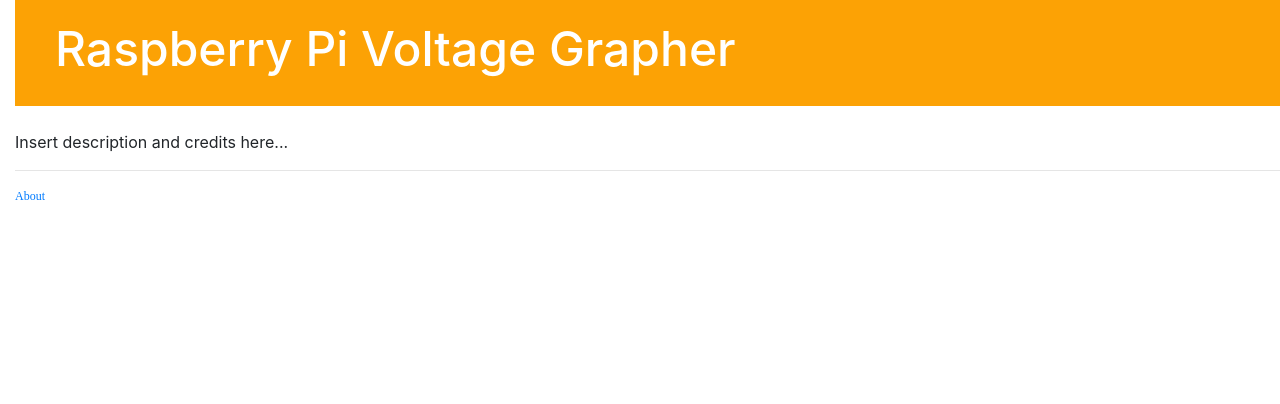
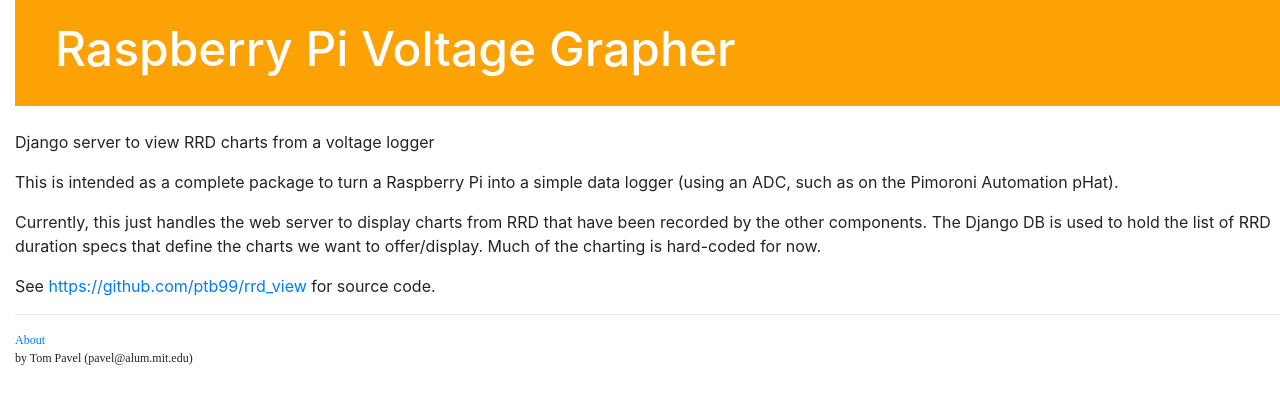
Before and after one commit to ptb99/rrd_view, a Django app: page /about/ in a window 1280 px wide. Shown: the top 404 px of the page. Run offline with Django 3.2, Linux system fonts and the light colour scheme; some libraries are stand-ins or nearby versions.

Commit message:
Tweaks based on reading more django tutorials.
- move templates to volts/*.html to avoid potential namespace clashes in the
  possible future
- utilize the {% url %} directive for cross links
- fill in the about.html page with some content
- go back to DEBUG = True (to handle static file issue)
- add in init-data.json to use with ./manage.py loaddata to get a reasonable
  set of charts in a fresh installation

```diff
--- /dev/null
+++ b/init-data.json
@@ -0,0 +1,42 @@
+[
+   {
+      "pk" : 1,
+      "fields" : {
+         "label" : "10 min",
+         "duration" : "10m"
+      },
+      "model" : "volts.graph"
+   },
+   {
+      "model" : "volts.graph",
+      "fields" : {
+         "label" : "hour",
+         "duration" : "1h"
+      },
+      "pk" : 2
+   },
+   {
+      "fields" : {
+         "label" : "8 hours",
+         "duration" : "8h"
+      },
+      "pk" : 3,
+      "model" : "volts.graph"
+   },
+   {
+      "pk" : 4,
+      "fields" : {
+         "duration" : "1d",
+         "label" : "day"
+      },
+      "model" : "volts.graph"
+   },
+   {
+      "model" : "volts.graph",
+      "pk" : 5,
+      "fields" : {
+         "label" : "week",
+         "duration" : "7d"
+      }
+   }
+]
--- a/rrd_view/settings.py
+++ b/rrd_view/settings.py
@@ -23,8 +23,8 @@
 SECRET_KEY = '94jp-yq!)e&i)t)noa82h5tul-g_$!+sa$a!ta+we^(9-c-=!e'
 
 # SECURITY WARNING: don't run with debug turned on in production!
-#DEBUG = True
-DEBUG = False
+DEBUG = True                    # need this to do static files
+
 
 # not a good solution security-wise, but OK for a quick hack
 #ALLOWED_HOSTS = []
--- a/volts/templates/about.html
+++ /dev/null
@@ -1,8 +0,0 @@
-<!-- volts/templates/about.html -->
-{% extends 'base.html' %}
-
-{% block content %}
-	<p>
-Insert description and credits here...
-	</p>
-{% endblock %}
--- /dev/null
+++ b/volts/templates/volts/about.html
@@ -0,0 +1,20 @@
+<!-- volts/templates/about.html -->
+{% extends 'volts/base.html' %}
+
+{% block content %}
+	<p>Django server to view RRD charts from a voltage logger</p>
+	<p>
+This is intended as a complete package to turn a Raspberry Pi into a simple
+data logger (using an ADC, such as on the Pimoroni Automation pHat).
+	</p>
+	<p>
+Currently, this just handles the web server to display charts from RRD that
+have been recorded by the other components.  The Django DB is used to hold
+the list of RRD duration specs that define the charts we want to
+offer/display.   Much of the charting is hard-coded for now.
+	</p>
+	<p>
+See <a href="https://github.com/ptb99/rrd_view">https://github.com/ptb99/rrd_view</a>
+for source code.
+	</p>
+{% endblock %}
--- a/volts/templates/base.html
+++ b/volts/templates/volts/base.html
@@ -25,7 +25,8 @@
     </div>
     <hr>
     <div class="footer">
-      <a href="/about/">About</a>
+      <a href="{% url 'about' %}">About</a><br>
+      by Tom Pavel (pavel@alum.mit.edu)
     </div>
   </body>
 </html>
--- a/volts/templates/graph.html
+++ b/volts/templates/volts/graph.html
@@ -1,5 +1,5 @@
 <!-- volts/templates/graph.html -->
-{% extends 'base.html' %}
+{% extends 'volts/base.html' %}
 {% static "volts" as imgprefix %}
 
 {% block content %}
--- a/volts/templates/index.html
+++ b/volts/templates/volts/index.html
@@ -1,10 +1,10 @@
 <!-- volts/templates/index.html -->
-{% extends 'base.html' %}
+{% extends 'volts/base.html' %}
 
 {% block content %}
       <ul>
 {% for g in graphs %}
-        <li>last <a href="/graph/{{ g.duration }}">
+        <li>last <a href="{% url 'graph' g.duration %}">
 	    {{ g.label }}</a></li>
 {% endfor %}
       </ul>
--- a/volts/urls.py
+++ b/volts/urls.py
@@ -5,6 +5,6 @@
 
 urlpatterns = [
     url(r'^$', views.HomePageView.as_view()),
-    url(r'^about/$', views.AboutPageView.as_view()),
-    url(r'^graph/(?P<dur>[^/]+)', views.GraphView.as_view()),
+    url(r'^about/$', views.AboutPageView.as_view(), name='about'),
+    url(r'^graph/(?P<dur>[^/]+)', views.GraphView.as_view(), name='graph'),
 ]
--- a/volts/views.py
+++ b/volts/views.py
@@ -15,11 +15,11 @@
 
     def get(self, request, **kwargs):
         choices = graph.objects.all()
-        return render(request, 'index.html', {'graphs': choices})
+        return render(request, 'volts/index.html', {'graphs': choices})
 
 
 class AboutPageView(TemplateView):
-    template_name = "about.html"
+    template_name = "volts/about.html"
 
 
 class GraphView(TemplateView):
@@ -31,7 +31,7 @@
         duration = kwargs['dur']
         img = self.make_graph(duration)
         context = {'duration': duration, 'image': img}
-        return render(request, 'graph.html', context)
+        return render(request, 'volts/graph.html', context)
 
     def make_graph(self, duration):
         graph_name = "volts-{0:s}.png".format(duration)
```
